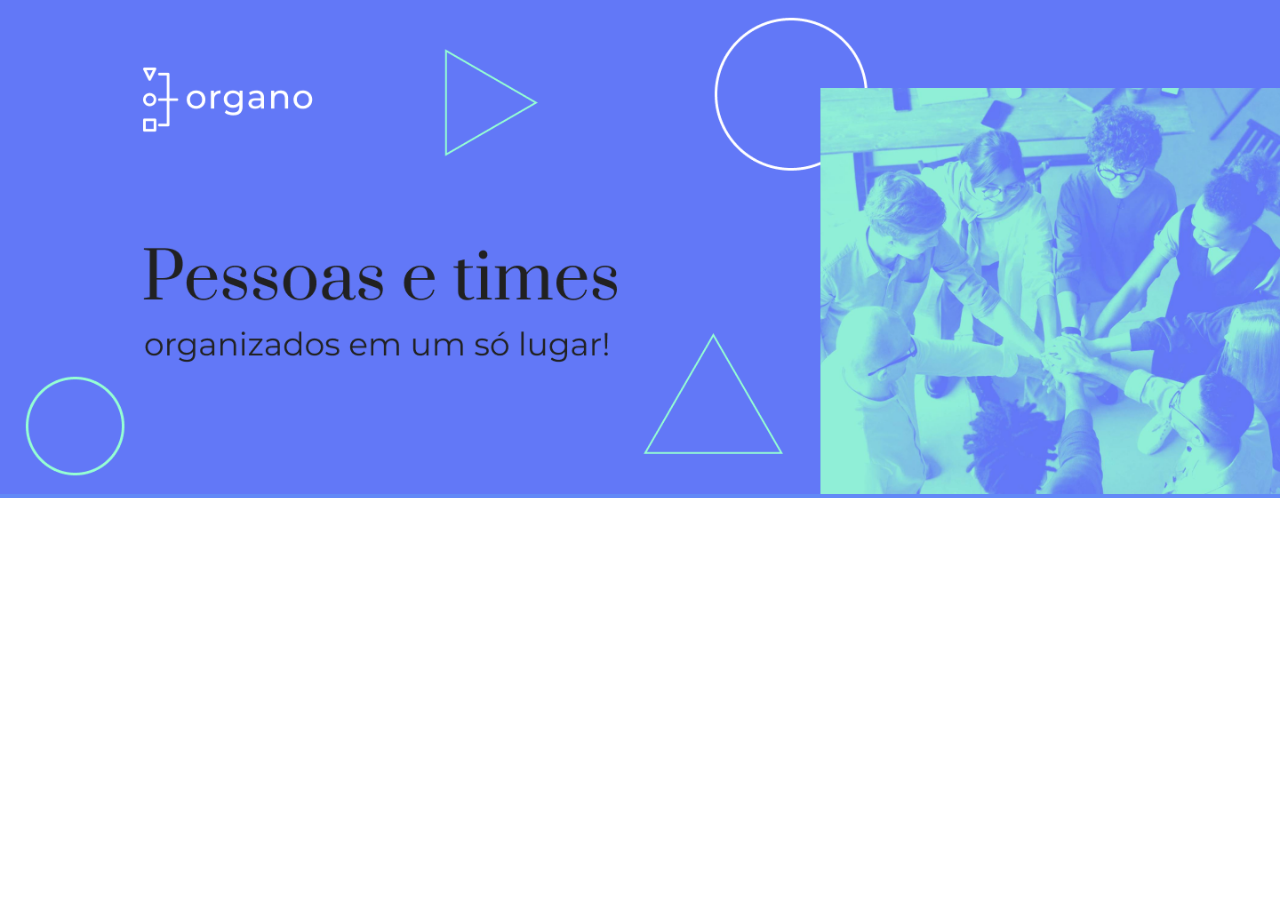
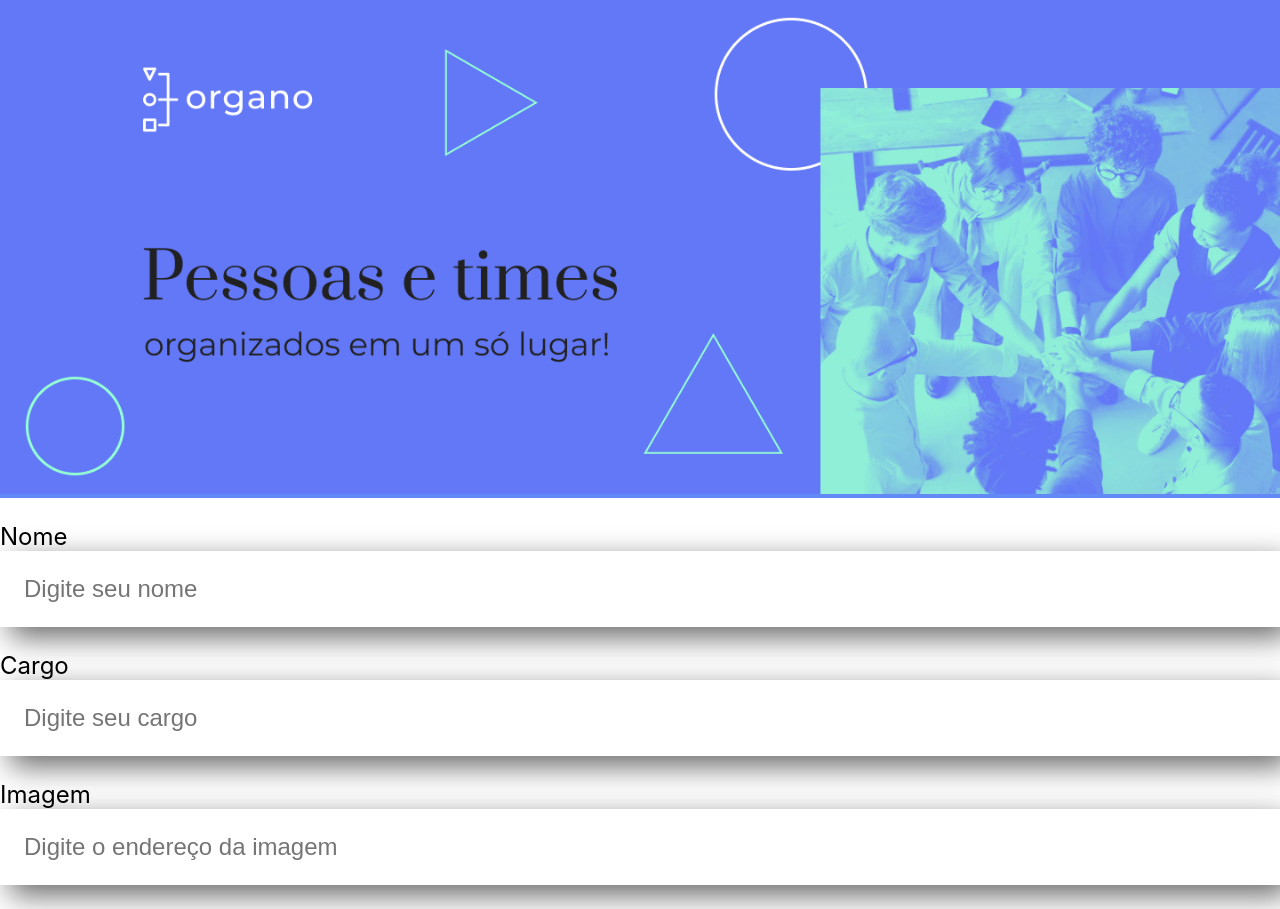
Before and after one commit to Evelinzz/organograma, a React (Create React App) app: page / in a window 1280 px wide. Before the commit the page ends 800 px from the top, so only its background shows below. Built offline with nearby package versions, Linux system fonts and the light colour scheme.

Commit message:
usando props, ajustando o css

```diff
--- a/src/App.js
+++ b/src/App.js
@@ -1,12 +1,18 @@
 import Banner from './componentes/Banner/Banner';
+import CampoTexto from './componentes/CampoTexto';
 
 function App() {
   return (
     <div className="App">
       <Banner/>
+      <CampoTexto  label="Nome" placeholder="Digite seu nome"/>
+      <CampoTexto  label="Cargo" placeholder="Digite seu cargo"/>
+      <CampoTexto  label="Imagem" placeholder="Digite o endereço da imagem"/>
 
     </div>
   );
 }
 
 export default App;
+
+//placeholder alterado com o props.placeholder
--- /dev/null
+++ b/src/componentes/CampoTexto/CampoTexto.css
@@ -0,0 +1,22 @@
+.campo-texto{
+    margin: 24px 0;
+}
+
+.campo-texto label {
+    display: block;
+    margin-botton: 8px;
+    font-size: 24px;
+}
+
+.campo-texto input{
+    background-color: #FFF;
+    box-shadow: 10px 10px 30px rgba(0,0,0 , 0.6);
+    width: 100%;
+    border: none;
+    font-size: 24px;
+    padding: 24px;
+    box-sizing: border-box;
+
+
+
+}
--- /dev/null
+++ b/src/componentes/CampoTexto/index.js
@@ -0,0 +1,16 @@
+import './CampoTexto.css'
+
+function CampoTexto(props) {
+    return (
+        <div className="campo-texto">
+            <label>
+                {props.label}
+            </label>
+            <input placeholder={props.placeholder}/>
+        </div>
+    )
+}
+export default CampoTexto
+
+//*com esta propriedade (props) é possivel alterar o nome das labels em lugares distintos usando {}
+//passando ela como parametro em app.js é possível o que se necessita em varios campos;
```
